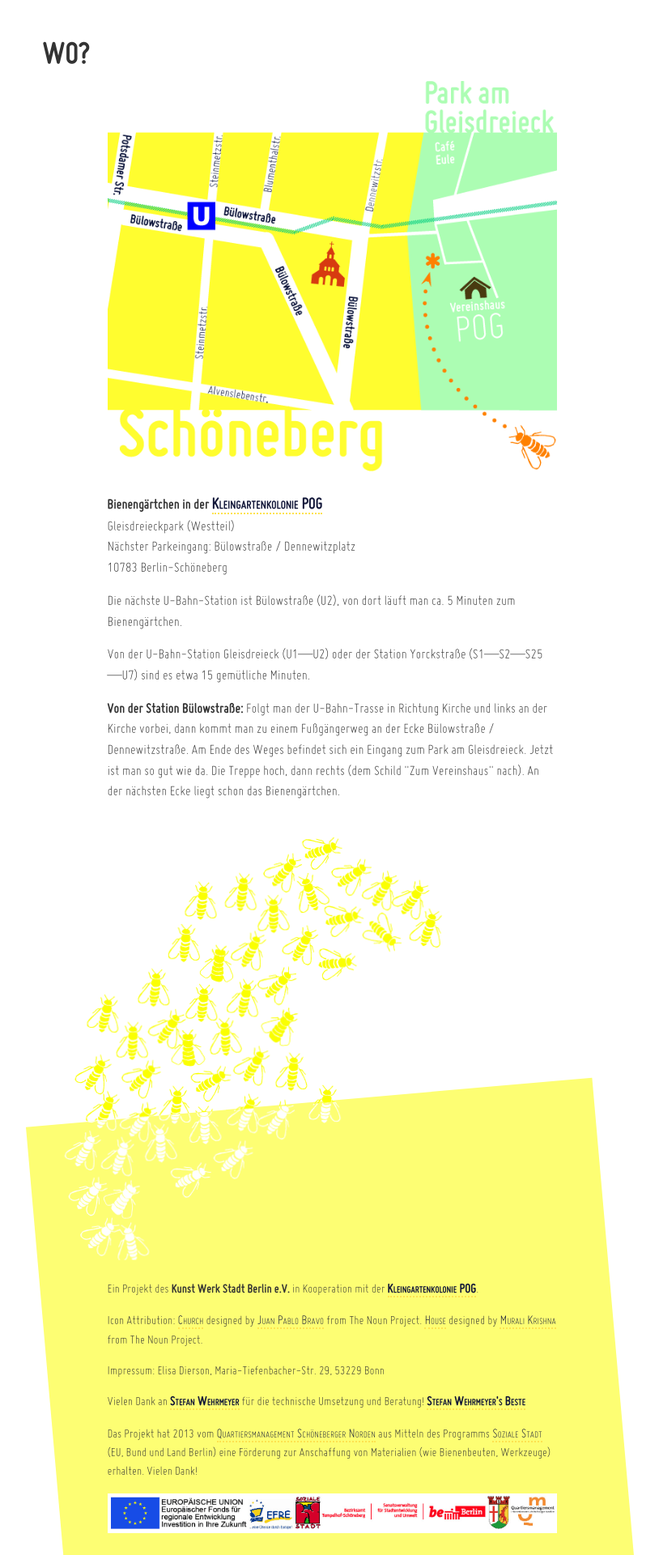
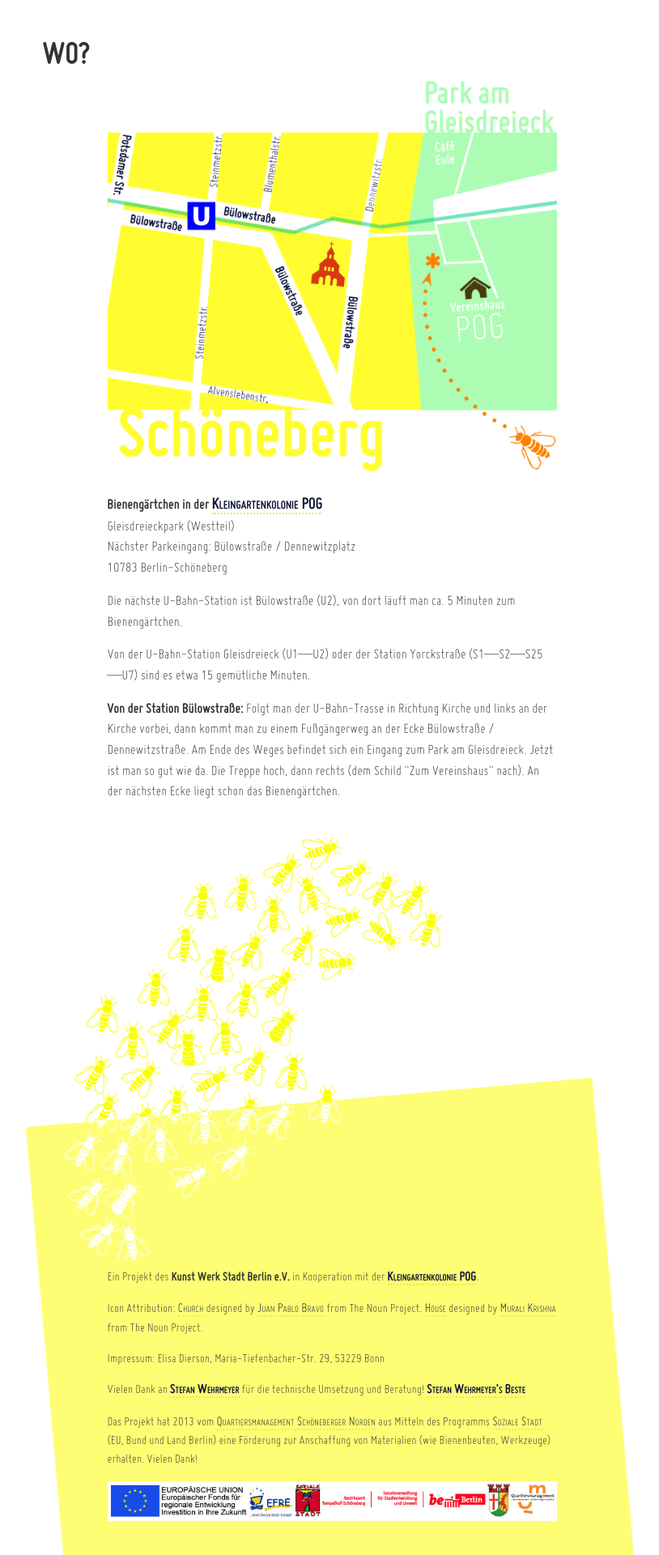
Before and after one commit to dieda/schoeneberg.berlin-bienenstadt.de, a Jekyll site: the page built from index.html, in a window 1280 px wide. Shown: the part 2278-4198 px from the top of the page at 81% size, without its empty margins (230-1044 px from the left). Built offline with Jekyll 4.4.1, drawn with Linux system fonts in a browser that asks for light colours.

Commit message:
Changed css (Footer Layout)

```diff
--- a/css/moabienen.css
+++ b/css/moabienen.css
@@ -256,7 +256,7 @@ h1, h2, h3 {
 }
 
 .footer-text {
-  margin-top: 560px;
+  margin-top: 545px;
   font-size: 16px;
   padding-bottom: 1em;
 }
```
